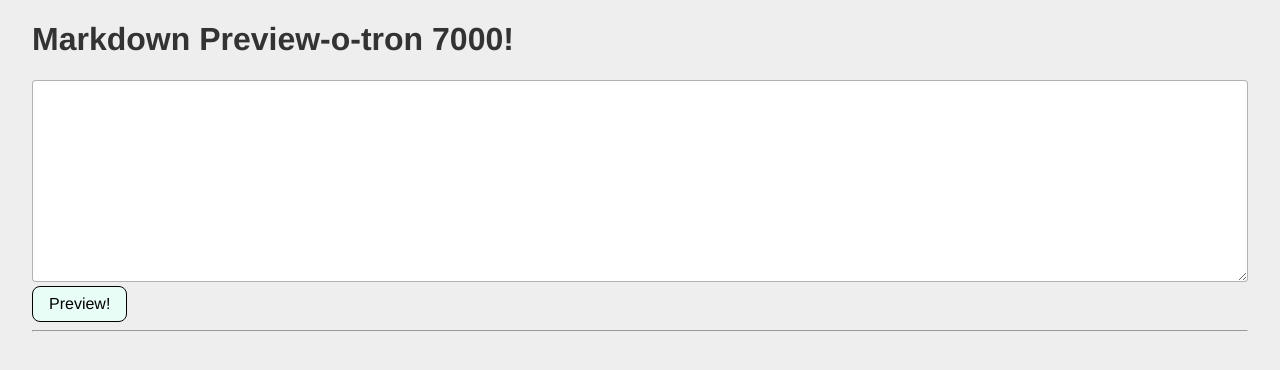
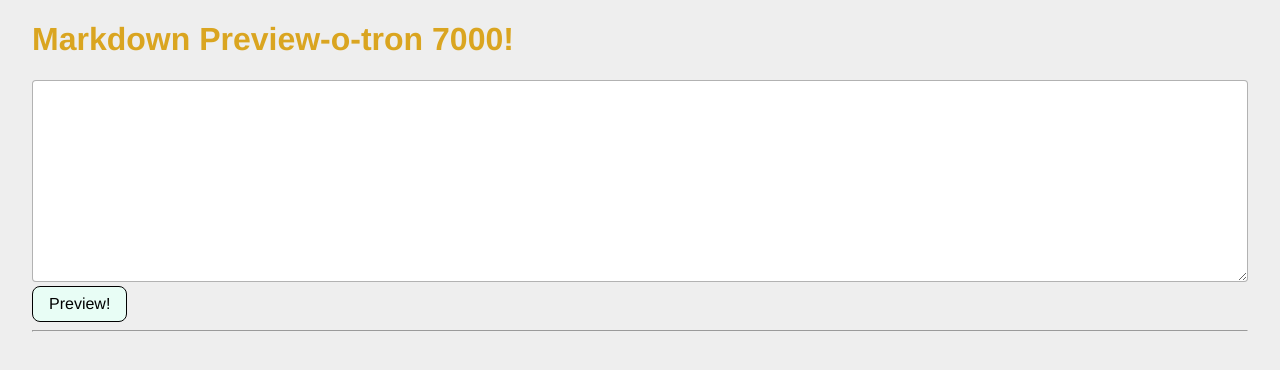
Before and after one commit to shljshlj/webpack_davetron_tut, a website built with webpack: page html/index.html in a window 1280 px wide. Built offline with nearby package versions, Linux system fonts and the light colour scheme.

Commit message:
Add webpack-dev-server (not working as expected)

```diff
--- a/css/styles.css
+++ b/css/styles.css
@@ -1,3 +1,7 @@
 html {
   font-family: avenir next, avenir, helvetica, sans-serif;
 }
+
+h1 {
+  color: goldenrod;
+}
--- a/package.json
+++ b/package.json
@@ -11,7 +11,9 @@
     "webpack:production": "webpack $npm_package_config_webpack_args --env=production",
     "webpack:test": "webpack $npm_package_config_webpack_args --env=test",
     "jest": "jest test/bundle.test.js",
-    "test": "yarn webpack:test && yarn jest"
+    "test": "yarn webpack:test && yarn jest",
+    "webpack:test:server": "webpack $npm_package_config_webpack_args --env=test --watch",
+    "jest:server": "jest test/bundle.test.js --watch"
   },
   "devDependencies": {
     "css-loader": "^5.0.1",
@@ -20,6 +22,7 @@
     "mini-css-extract-plugin": "^1.3.1",
     "webpack": "^4.43.0",
     "webpack-cli": "^3.3.12",
+    "webpack-dev-server": "^3.11.0",
     "webpack-merge": "^5.4.0"
   },
   "dependencies": {
```
Also changed, not shown: 1 other file.
